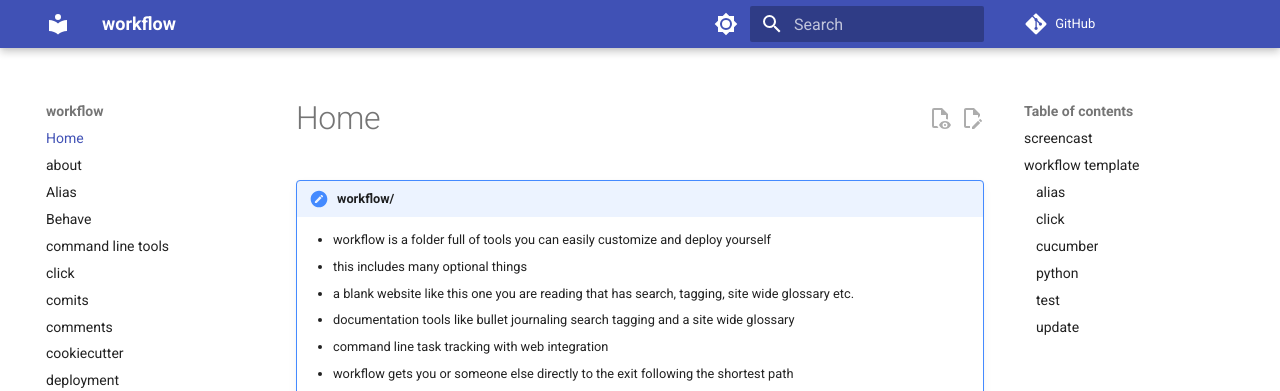
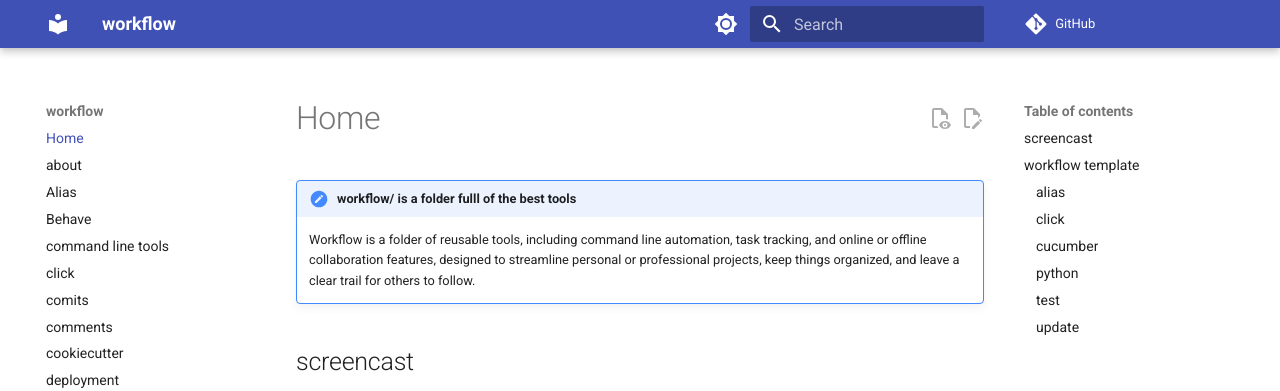
Before and after one commit to shane0/workflow, an MkDocs documentation site: the page built from docs/index.md, in a window 1280 px wide and 900 px high, cut to the strip 0-391 px from the top of the window. Built offline with MkDocs 1.6.1 and Material for MkDocs 9.7.7, drawn with Linux system fonts in a browser that asks for light colours; comment, search, counter and statistics services are not loaded; the version menu is left out.

Commit message:
docs(index): cleanup index

```diff
--- a/docs/index.md
+++ b/docs/index.md
@@ -1,12 +1,7 @@
 
-!!! reference "workflow/"
+!!! reference "workflow/ is a folder fulll of the best tools"
 
-    - workflow is a folder full of tools you can easily customize and deploy yourself
-    - this includes many optional things
-    - a blank website like this one you are reading that has search, tagging, site wide glossary etc.
-    - documentation tools like bullet journaling search tagging and a site wide glossary
-    - command line task tracking with web integration
-    - workflow gets you or someone else directly to the exit following the shortest path
+    Workflow is a folder of reusable tools, including command line automation, task tracking, and online or offline collaboration features, designed to streamline personal or professional projects, keep things organized, and leave a clear trail for others to follow.
 
 ## screencast
 
```
